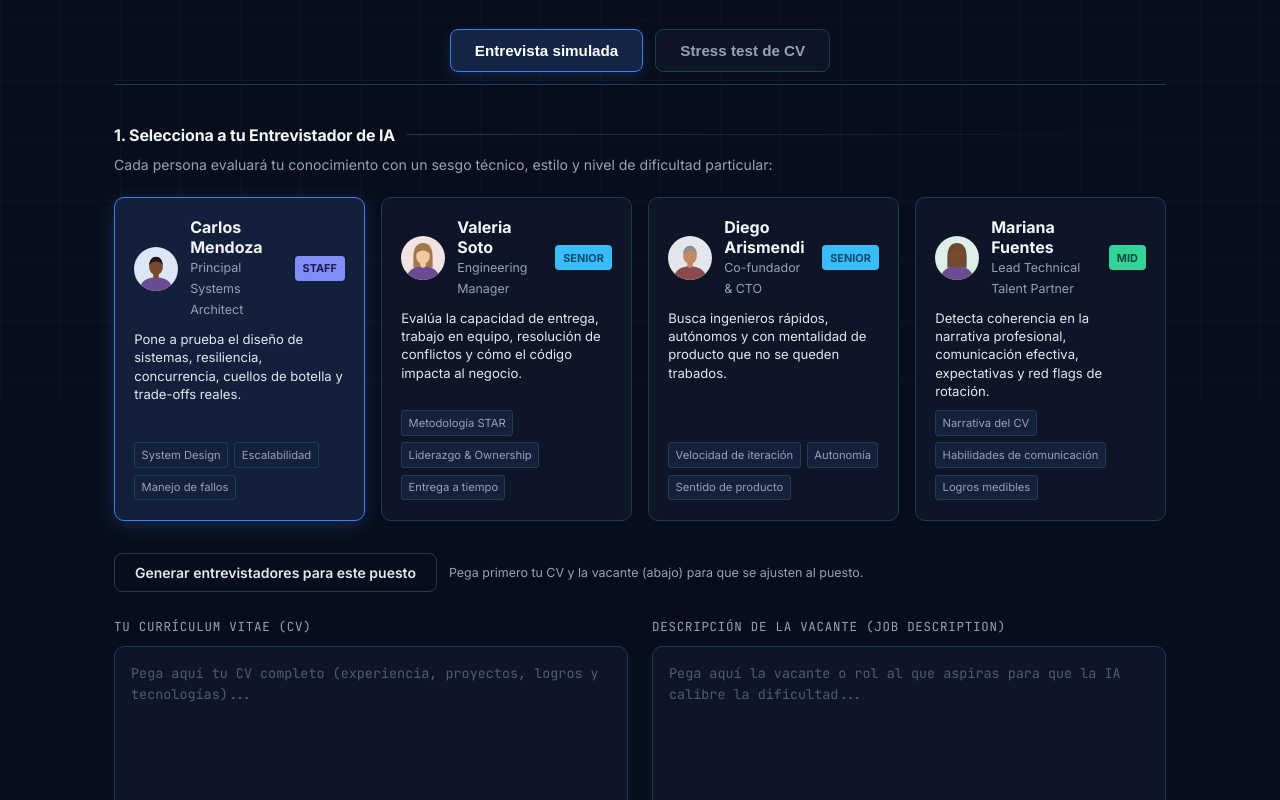
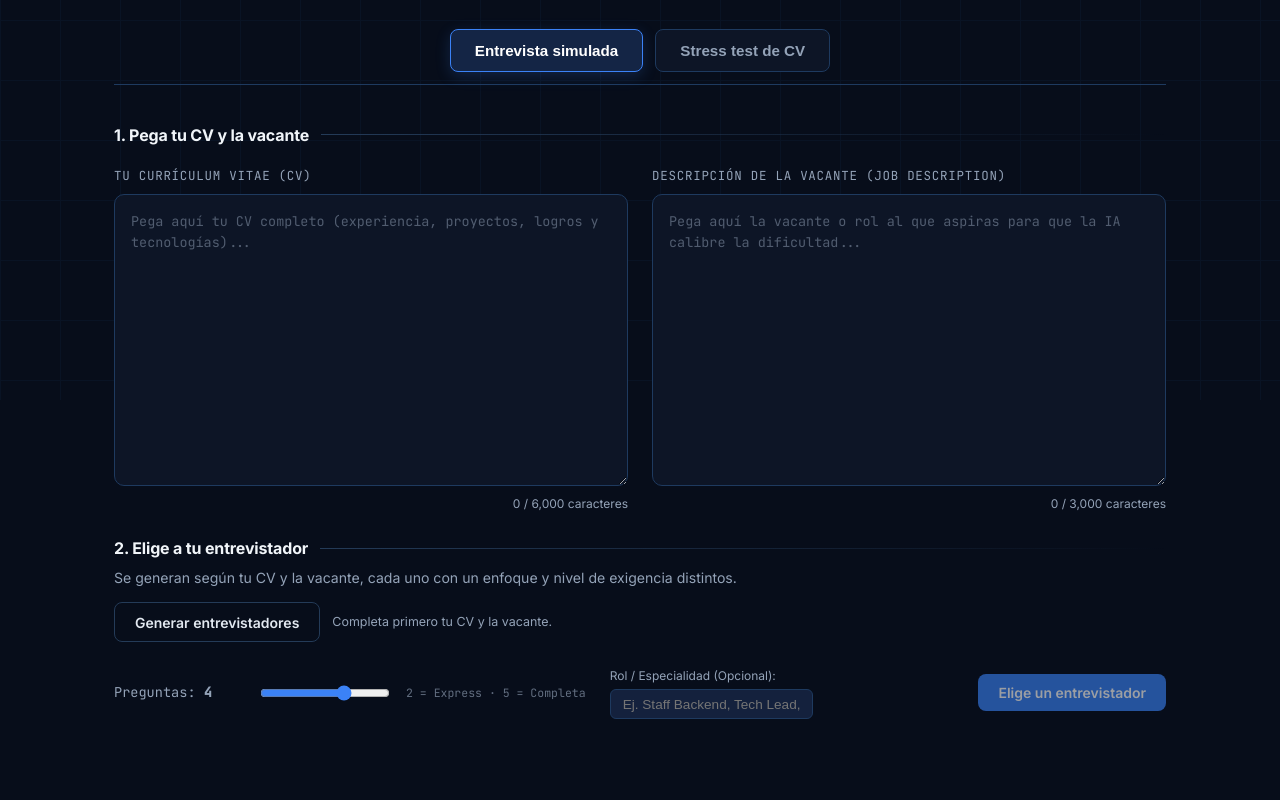
Before and after one commit to GerardoLucero/cv-stress-test, a Next.js app: page / in a window 1280 px wide. Shown: the part 400-1200 px from the top of the page. After the commit the page ends 1167 px from the top, so only its background shows below. Built offline with nearby package versions, Linux system fonts and the light colour scheme.

Commit message:
ui: show only interviewers tailored to the CV and vacancy
The four presets are engineering profiles and made no sense for other roles.
They now appear only when generation fails. CV and vacancy come first, the
interviewer is chosen after, and editing either field clears the generated ones.

```diff
--- a/src/app/page.tsx
+++ b/src/app/page.tsx
@@ -1,6 +1,6 @@
 'use client'
 
-import { useState } from 'react'
+import { useEffect, useState } from 'react'
 import { CharCount } from '@/components/interview/CharCount'
 import { LIMITS } from '@/sdk/limits'
 import { PersonaSelector } from '@/components/interview/PersonaSelector'
@@ -68,7 +68,7 @@ export default function Home() {
 
   // ─── Live Interview State ───────────────────────────────────────────────────
   const [activeTab, setActiveTab] = useState<'interview' | 'stress-test'>('interview')
-  const [selectedPersona, setSelectedPersona] = useState<InterviewerPersona>(PRESET_PERSONAS['staff-architect'])
+  const [selectedPersona, setSelectedPersona] = useState<InterviewerPersona | null>(null)
   const [targetRole, setTargetRole] = useState('')
   const [totalQuestions, setTotalQuestions] = useState(4)
   const [interviewSession, setInterviewSession] = useState<InterviewSession | null>(null)
@@ -78,10 +78,19 @@ export default function Home() {
   const [generatedPersonas, setGeneratedPersonas] = useState<InterviewerPersona[]>([])
   const [personasLoading, setPersonasLoading] = useState(false)
   const [personasError, setPersonasError] = useState<string | null>(null)
+  // The presets are generic engineering profiles: they only appear when generation fails.
+  const [showPresets, setShowPresets] = useState(false)
+
+  // Interviewers are tailored to the CV and vacancy, so editing either one invalidates them.
+  useEffect(() => {
+    setGeneratedPersonas((prev) => (prev.length ? [] : prev))
+    setSelectedPersona(null)
+  }, [cv, jobDescription])
 
   async function handleGeneratePersonas() {
     setPersonasLoading(true)
     setPersonasError(null)
+    setShowPresets(false)
     try {
       const res = await fetch('/api/interview/personas', {
         method: 'POST',
@@ -94,6 +103,7 @@ export default function Home() {
       setSelectedPersona(data.personas[0])
     } catch (err: any) {
       setPersonasError(err.message)
+      setShowPresets(true)
     } finally {
       setPersonasLoading(false)
     }
@@ -103,6 +113,10 @@ export default function Home() {
     e.preventDefault()
     if (!cv.trim() || !jobDescription.trim()) {
       setInterviewError('Por favor introduce tu CV y la descripción del puesto.')
+      return
+    }
+    if (!selectedPersona) {
+      setInterviewError('Genera y elige un entrevistador para continuar.')
       return
     }
     setInterviewLoading(true)
@@ -270,36 +284,7 @@ export default function Home() {
           ) : (
             <section className="form-section no-print">
               <form onSubmit={handleStartInterview}>
-                <div style={{ marginBottom: '1.5rem' }}>
-                  <h3 className="section-title">1. Selecciona a tu Entrevistador de IA</h3>
-                  <p style={{ fontSize: '0.88rem', color: 'var(--text-muted)', marginTop: '-0.75rem' }}>
-                    Cada persona evaluará tu conocimiento con un sesgo técnico, estilo y nivel de dificultad particular:
-                  </p>
-                  <PersonaSelector
-                    personas={[...generatedPersonas, ...Object.values(PRESET_PERSONAS)]}
-                    selectedId={selectedPersona.id}
-                    onSelect={(p) => setSelectedPersona(p)}
-                  />
-                  <div style={{ marginTop: '0.75rem', display: 'flex', gap: '0.75rem', alignItems: 'center', flexWrap: 'wrap' }}>
-                    <button
-                      type="button"
-                      className="btn btn-outline"
-                      onClick={handleGeneratePersonas}
-                      disabled={personasLoading || cv.trim().length < 50 || jobDescription.trim().length < 20}
-                    >
-                      {personasLoading ? 'Generando entrevistadores...' : 'Generar entrevistadores para este puesto'}
-                    </button>
-                    <span style={{ fontSize: '0.78rem', color: 'var(--text-muted)' }}>
-                      Pega primero tu CV y la vacante (abajo) para que se ajusten al puesto.
-                    </span>
-                  </div>
-                  {personasError && (
-                    <div role="alert" style={{ color: 'var(--red)', marginTop: '0.5rem', fontSize: '0.85rem' }}>
-                      {personasError}
-                    </div>
-                  )}
-                </div>
-
+                <h3 className="section-title">1. Pega tu CV y la vacante</h3>
                 <div className="form-grid">
                   <div className="field">
                     <label htmlFor="iv-cv">Tu Currículum Vitae (CV)</label>
@@ -325,6 +310,56 @@ export default function Home() {
                     />
                     <CharCount value={jobDescription} max={LIMITS.jobDescription} />
                   </div>
+                </div>
+
+                <div style={{ margin: '1.5rem 0' }}>
+                  <h3 className="section-title">2. Elige a tu entrevistador</h3>
+                  <p style={{ fontSize: '0.88rem', color: 'var(--text-muted)', marginTop: '-0.75rem' }}>
+                    Se generan según tu CV y la vacante, cada uno con un enfoque y nivel de exigencia distintos.
+                  </p>
+                  {generatedPersonas.length > 0 && (
+                    <PersonaSelector
+                      personas={generatedPersonas}
+                      selectedId={selectedPersona?.id ?? ''}
+                      onSelect={(p) => setSelectedPersona(p)}
+                    />
+                  )}
+                  {showPresets && (
+                    <>
+                      <p style={{ fontSize: '0.85rem', color: 'var(--text-muted)' }}>
+                        Mientras tanto puedes usar un entrevistador genérico de perfil técnico:
+                      </p>
+                      <PersonaSelector
+                        personas={Object.values(PRESET_PERSONAS)}
+                        selectedId={selectedPersona?.id ?? ''}
+                        onSelect={(p) => setSelectedPersona(p)}
+                      />
+                    </>
+                  )}
+                  <div style={{ marginTop: '0.75rem', display: 'flex', gap: '0.75rem', alignItems: 'center', flexWrap: 'wrap' }}>
+                    <button
+                      type="button"
+                      className="btn btn-outline"
+                      onClick={handleGeneratePersonas}
+                      disabled={personasLoading || cv.trim().length < 50 || jobDescription.trim().length < 20}
+                    >
+                      {personasLoading
+                        ? 'Generando entrevistadores...'
+                        : generatedPersonas.length
+                          ? 'Generar otros entrevistadores'
+                          : 'Generar entrevistadores'}
+                    </button>
+                    {(cv.trim().length < 50 || jobDescription.trim().length < 20) && !personasLoading && (
+                      <span style={{ fontSize: '0.78rem', color: 'var(--text-muted)' }}>
+                        Completa primero tu CV y la vacante.
+                      </span>
+                    )}
+                  </div>
+                  {personasError && (
+                    <div role="alert" style={{ color: 'var(--red)', marginTop: '0.5rem', fontSize: '0.85rem' }}>
+                      {personasError}
+                    </div>
+                  )}
                 </div>
 
                 <div className="form-footer" style={{ marginTop: '1.25rem' }}>
@@ -362,9 +397,9 @@ export default function Home() {
                   <button
                     type="submit"
                     className="btn btn-primary"
-                    disabled={interviewLoading || !cv.trim() || !jobDescription.trim()}
+                    disabled={interviewLoading || !selectedPersona || !cv.trim() || !jobDescription.trim()}
                   >
-                    {interviewLoading ? 'Preparando entrevista...' : `Iniciar Entrevista con ${selectedPersona.name} →`}
+                    {interviewLoading ? 'Preparando entrevista...' : selectedPersona ? `Iniciar entrevista con ${selectedPersona.name} →` : 'Elige un entrevistador'}
                   </button>
                 </div>
 
```
